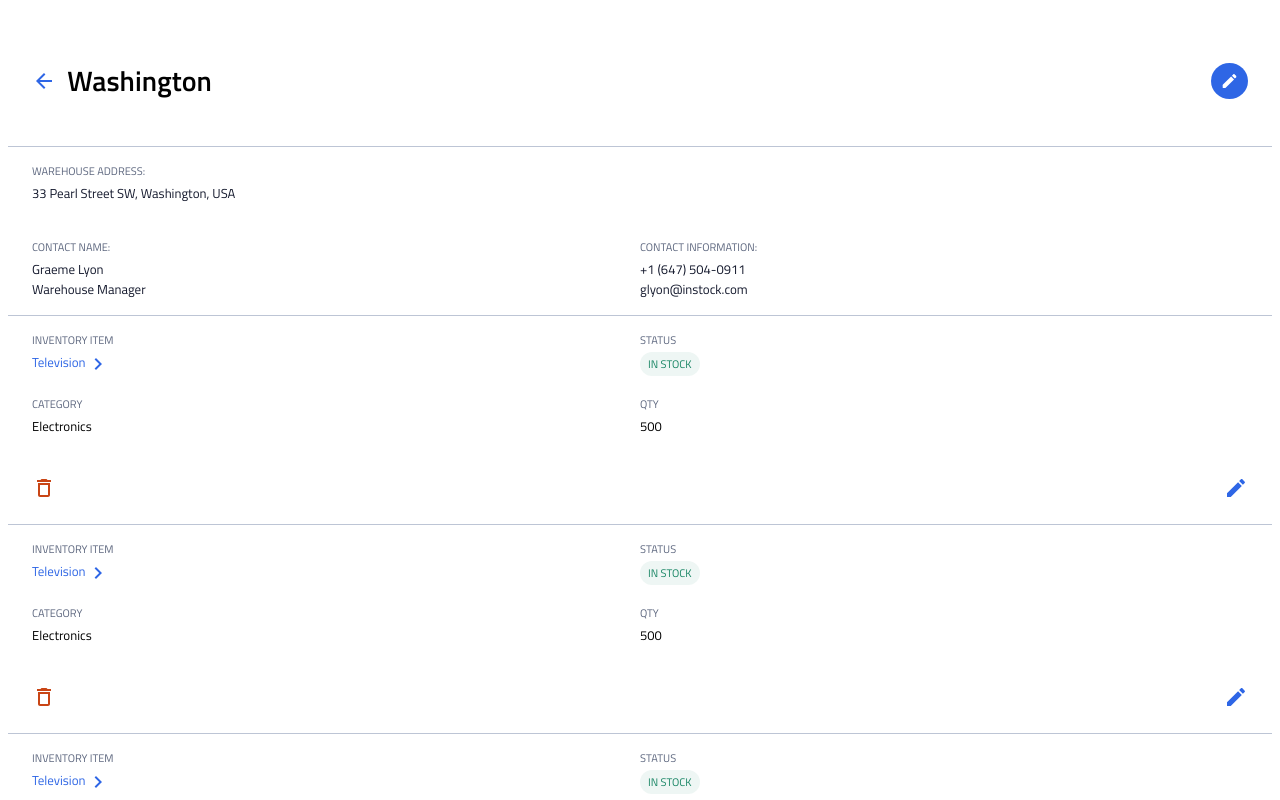
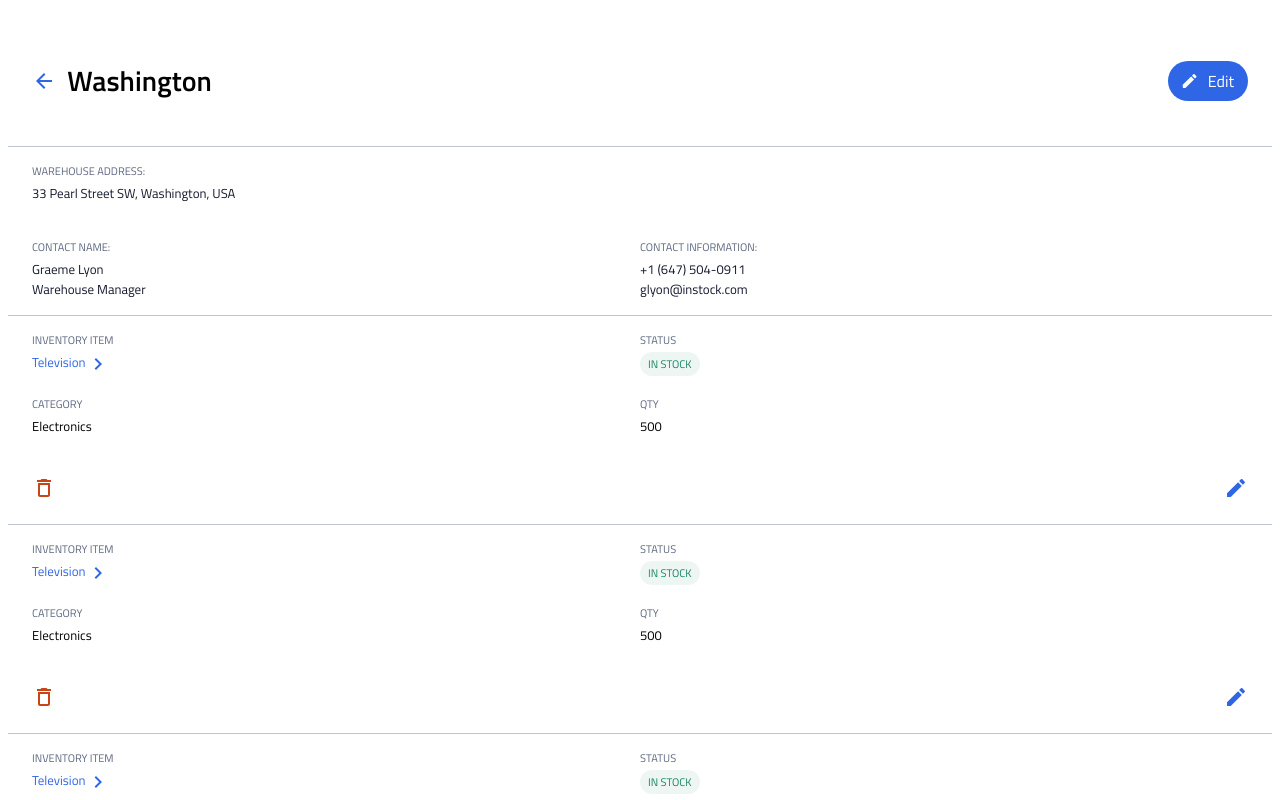
Before and after one commit to emwong101/armstrong-instock, a React (Create React App) app: page / in a window 1280 px wide. Shown: the top 800 px of the page. Built offline with nearby package versions, Linux system fonts and the light colour scheme.

Commit message:
added title-box tablet size styling

```diff
--- a/src/components/sections/warehouseDetails/WarehouseDetailsComponent.js
+++ b/src/components/sections/warehouseDetails/WarehouseDetailsComponent.js
@@ -19,11 +19,14 @@ export const WarehouseDetailsComponent = () => {
 						/>
 						<h1 className="title-box_title">Washington</h1>
 					</div>
-					<img
-						src={EditWhite}
-						alt="edit"
-						className="title-box_editing"
-					/>
+					<div className="title-box-right">
+						<img
+							src={EditWhite}
+							alt="edit"
+							className="title-box_editing"
+						/>
+						<span className="title-box_editing-text">Edit</span>
+					</div>
 				</section>
 				<section className="info-box">
 					<div className="info-box-top">
--- a/src/components/sections/warehouseDetails/WarehouseDetailsComponent.scss
+++ b/src/components/sections/warehouseDetails/WarehouseDetailsComponent.scss
@@ -15,8 +15,21 @@
 	justify-content: space-between;
 	align-items: center;
 
-	&-left {
+	&-left,
+	&-right {
 		display: flex;
+		justify-content: center;
+		justify-content: center;
+		align-items: center;
+	}
+
+	&-right {
+		@include breakpoints.tablet {
+			background-color: $Primary-medium;
+			width: 5rem;
+			height: 2.5rem;
+			border-radius: 1.25rem;
+		}
 	}
 
 	&_title {
@@ -33,6 +46,20 @@
 		padding: 0 0.6875rem;
 		width: 0.9375rem;
 		height: 2.25rem;
+
+		@include breakpoints.tablet {
+			padding-left: 0;
+			@include labelsLinksButtons;
+		}
+
+		&-text {
+			display: none;
+
+			@include breakpoints.tablet {
+				display: initial;
+				color: $Primary-light;
+			}
+		}
 	}
 }
 
```
